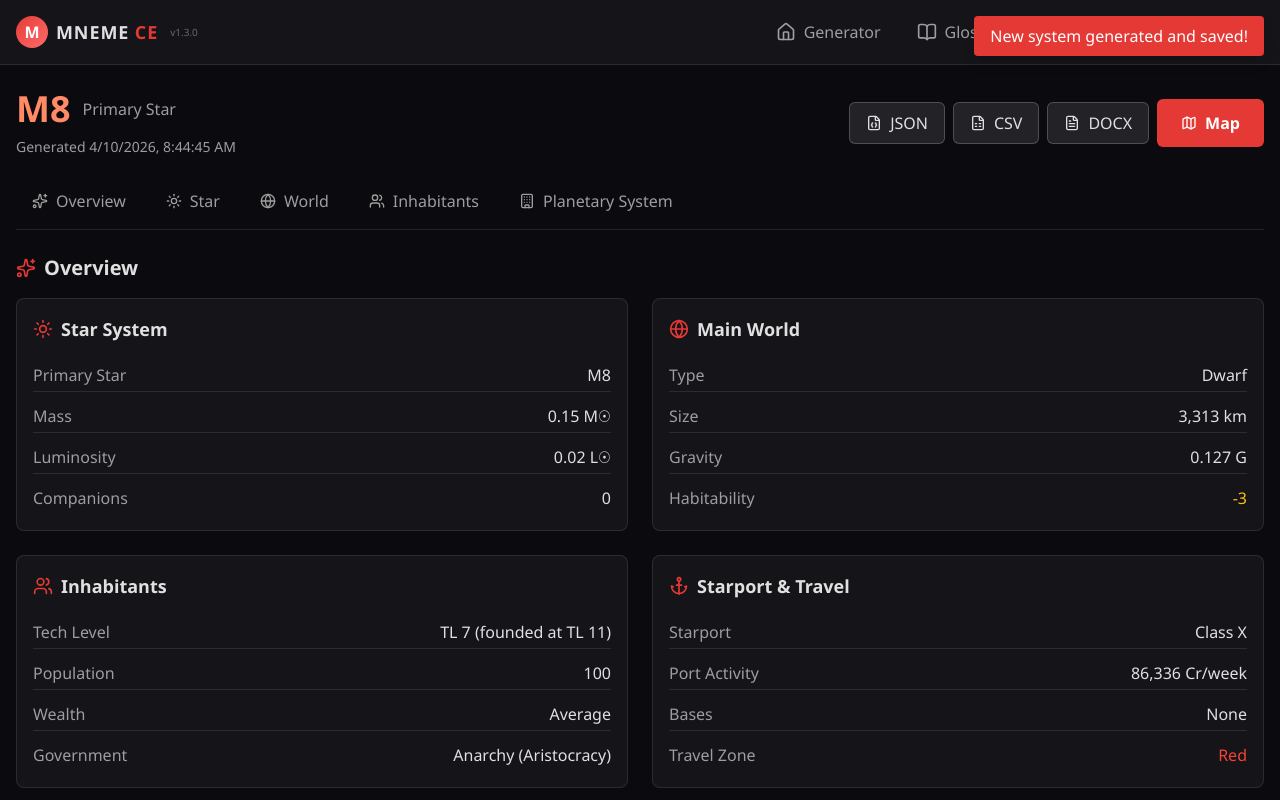
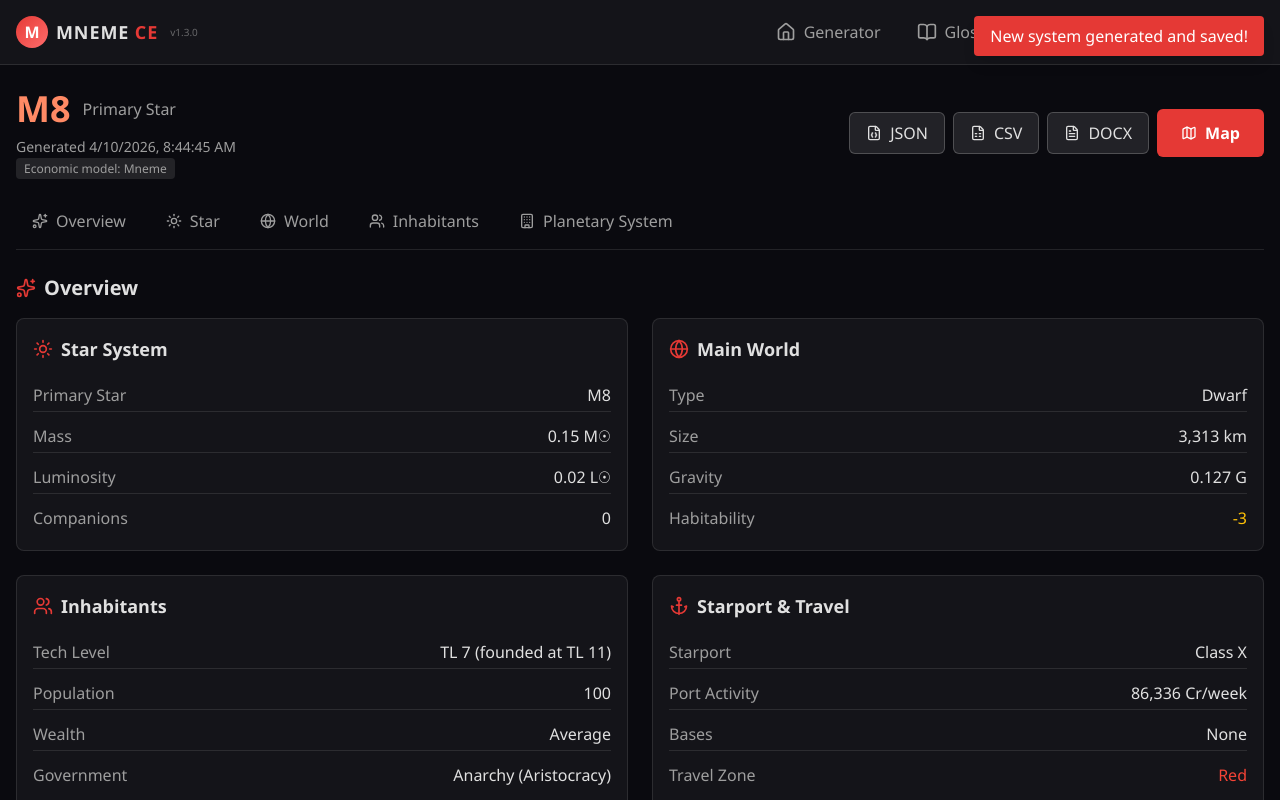
Before and after one commit to Game-in-the-Brain/Mneme-CE-World-Generator, a React (Vite) app: page / in a window 1280 px wide. Both pictures are taken after a click on the button "Generate System". Shown: the top 800 px of the page. Built offline with nearby package versions, Linux system fonts and the light colour scheme.

Commit message:
v1.3.94 — QA-044: System Viewer Overview shows economic model badge
- Added 'Economic model: Mneme / CE / Traveller / Legacy' badge below generation timestamp
- Helper function getEconomicModelLabel reads system.economicPreset

```diff
--- a/src/components/SystemViewer.tsx
+++ b/src/components/SystemViewer.tsx
@@ -107,6 +107,11 @@ export function SystemViewer({ system, onUpdateSystem, onExportJSON, onExportCSV
           </div>
           <p className="text-sm" style={{ color: 'var(--text-secondary)' }}>
             Generated {new Date(system.createdAt).toLocaleString()}
+          </p>
+          <p className="text-xs mt-1">
+            <span className="px-2 py-0.5 rounded bg-white/10 text-[var(--text-secondary)]">
+              Economic model: {getEconomicModelLabel(system)}
+            </span>
           </p>
         </div>
 
@@ -1251,3 +1256,12 @@ function getHazardHabitability(hazard: string, intensity: string): number {
   };
   return (baseMod[hazard] || 0) + (intensityMod[intensity] || 0);
 }
+
+function getEconomicModelLabel(system: StarSystem): string {
+  const preset = system.economicPreset;
+  if (!preset) return 'Legacy / Unknown';
+  if (preset.name) return preset.name;
+  if (preset.id === 'mneme') return 'Mneme';
+  if (preset.id === 'ce') return 'CE / Traveller';
+  return preset.id;
+}
```
